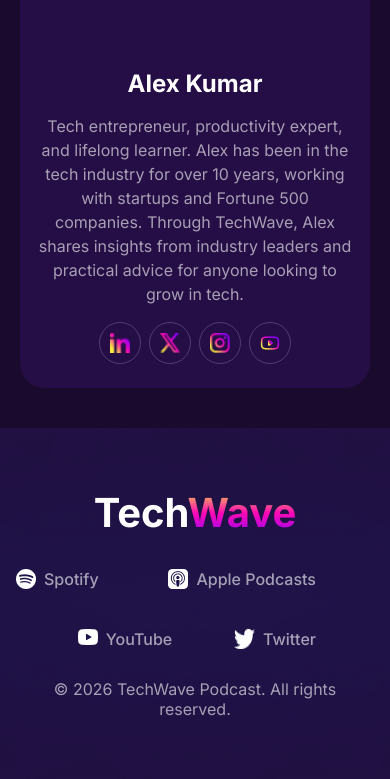
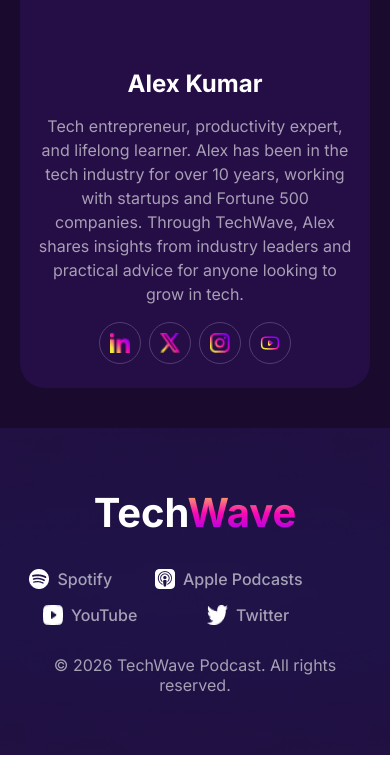
Before and after one commit to 1rafi3/B13-A02, a plain HTML site: page index.html in a window 390 px wide. Shown: the part 4560-5339 px from the top of the page. After the commit the page ends 5315 px from the top, so only its background shows below. Drawn offline with Linux system fonts and the light colour scheme.

Commit message:
updated the footer social

```diff
--- a/index.html
+++ b/index.html
@@ -184,7 +184,7 @@
             <h2 class="footer-header">Tech<span class="wave">Wave</span></h2>
             <ul class="flex footer-social">
                 <li class="flex"><img src="./B13-A02-TechWave/assets/spotify.png" alt=""><a href="" class="style-none">Spotify</a></li>
-                <li class="flex"><img src="./B13-A02-TechWave/assets/apple-podcast.png" alt=""><a href="" class="style-none">Apple Podcasts <a></li>
+                <li class="flex"><img src="./B13-A02-TechWave/assets/apple-podcast.png" alt=""><a href="" class="style-none">Apple Podcasts </a></li>
                 <li class="flex"><img src="./B13-A02-TechWave/assets/youtube-podcast.png" alt=""><a href="" class="style-none">YouTube</a></li>
                 <li class="flex"><img src="./B13-A02-TechWave/assets/twitter.png" alt=""><a href="" class="style-none">Twitter</a></li>
             </ul>
--- a/styles.css
+++ b/styles.css
@@ -639,8 +639,9 @@
 
     .footer-social {
         flex-wrap: wrap;
-        justify-content: space-between;
+        justify-content: space-around;
         width: 300px;
+        gap: 16px;
     }
 
 
```
